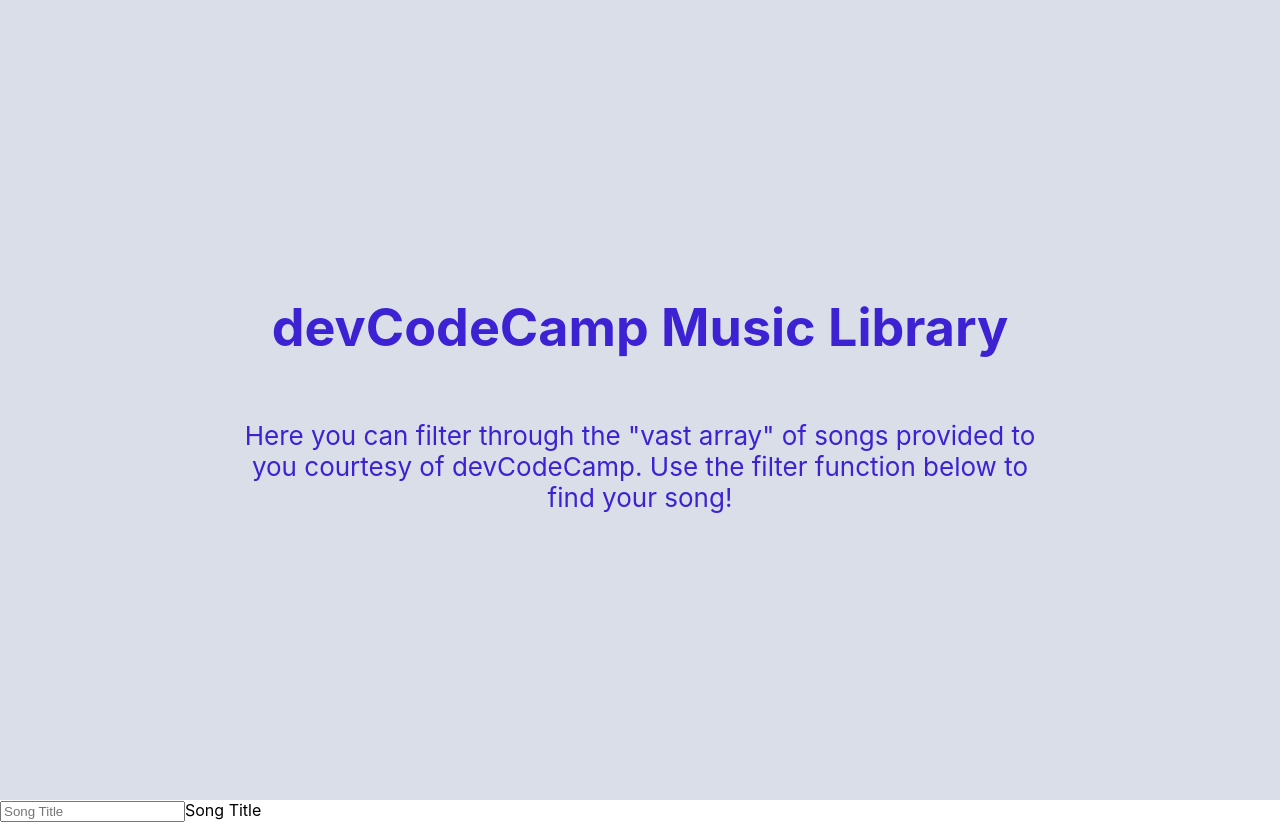
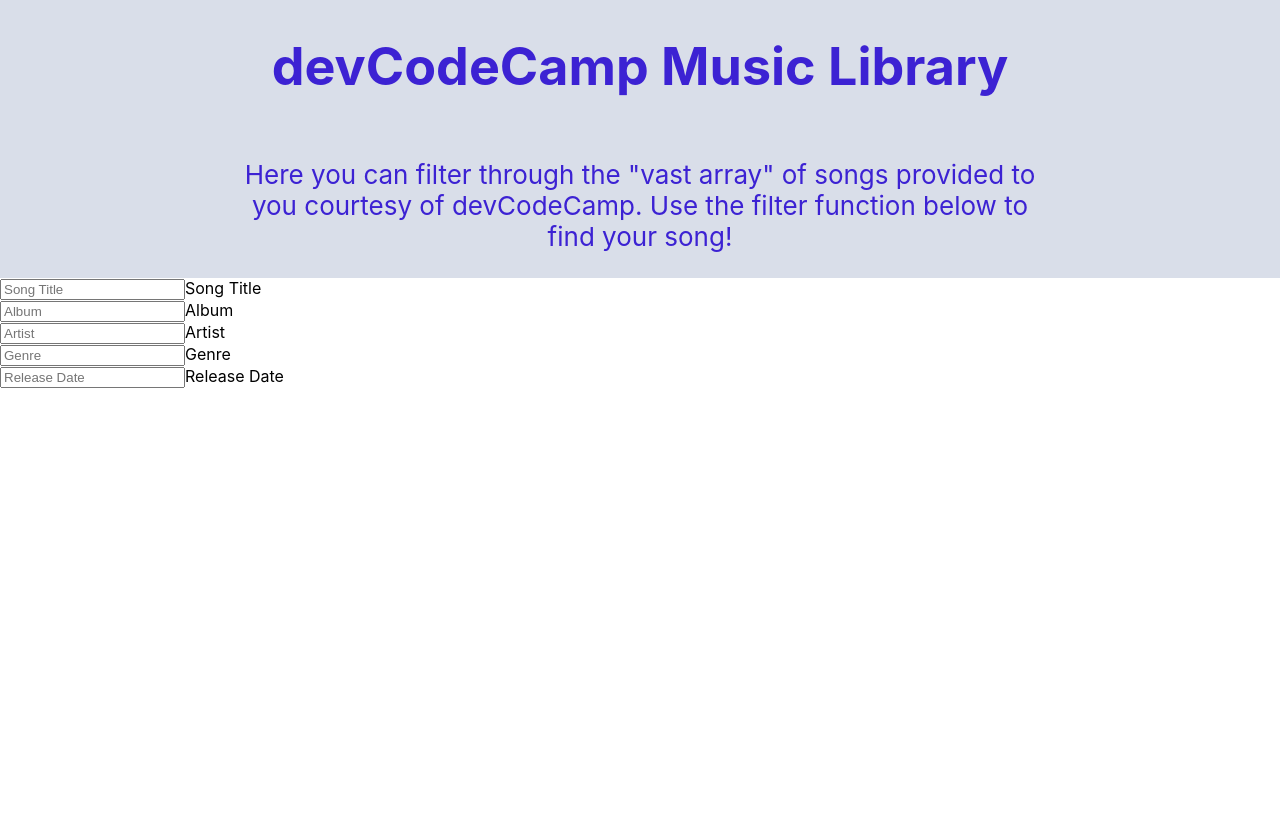
Before and after one commit to victorPaturzo/dCCMusicLibrary, a React (Create React App) app: page / in a window 1280 px wide. After the commit the page ends 800 px from the top, so only its background shows below. Built offline with nearby package versions, Linux system fonts and the light colour scheme.

Commit message:
Implemented advanced filter options but still need to create a submit class to capture results. (VPP)

```diff
--- a/src/Components/AdvancedFilter/AdvancedFilter.jsx
+++ b/src/Components/AdvancedFilter/AdvancedFilter.jsx
@@ -9,9 +9,31 @@
 
     render() {
         return(
-            <div class="form-floating mb-3">
-                <input type="songtitle" class="form-control" id="floatingInput" placeholder="Song Title"/>
-                <label for="floatingInput">Song Title</label>
+            <div className="AdvancedFilterInput">
+                <div className="form-floating mb-3">
+                    <input type="songTitle" className="form-control" id="floatingInput" placeholder="Song Title"/>
+                    <label htmlFor="floatingInput">Song Title</label>
+                </div>
+
+                <div className="form-floating mb-3">
+                    <input type="album" className="form-control" id="floatingInput" placeholder="Album"/>
+                    <label htmlFor="floatingInput">Album</label>
+                </div>
+
+                <div className="form-floating mb-3">
+                    <input type="artist" className="form-control" id="floatingInput" placeholder="Artist"/>
+                    <label htmlFor="floatingInput">Artist</label>
+                </div>
+
+                <div className="form-floating mb-3">
+                    <input type="genre" className="form-control" id="floatingInput" placeholder="Genre"/>
+                    <label htmlFor="floatingInput">Genre</label>
+                </div>
+
+                <div className="form-floating mb-3">
+                    <input type="releaseDate" className="form-control" id="floatingInput" placeholder="Release Date"/>
+                    <label htmlFor="floatingInput">Release Date</label>
+                </div>
             </div>
         )
     }
--- a/src/Components/App.css
+++ b/src/Components/App.css
@@ -9,7 +9,7 @@
 
 .App-header {
   background-color: #d9dee9;
-  min-height: 100vh;
+  min-height: 20vh;
   display: flex;
   flex-direction: column;
   align-items: center;
```
Also changed, not shown: 1 other file (tests, documents, lock files or other folders).
